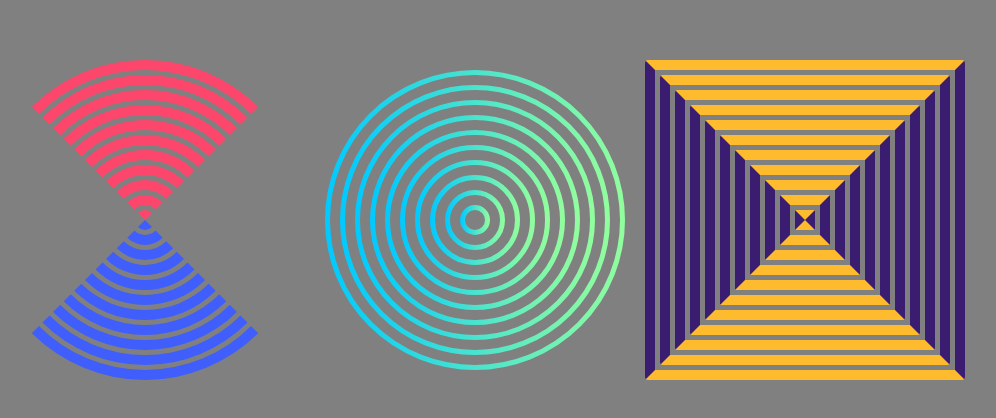
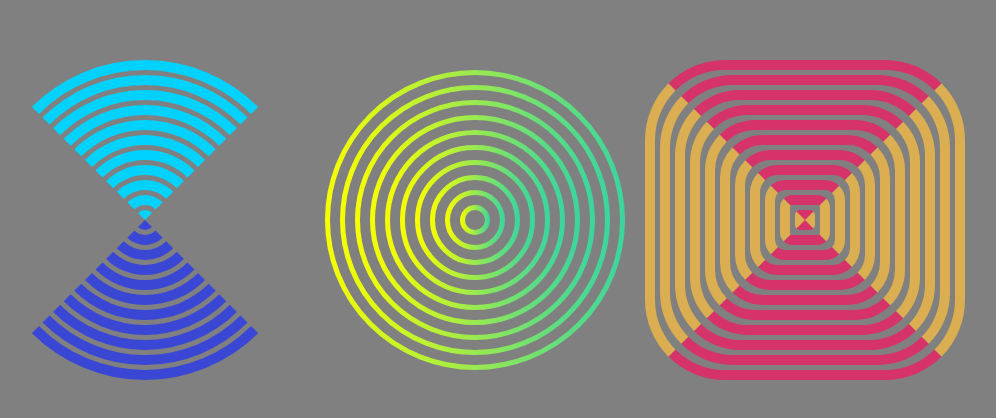
Before and after one commit to zero-to-mastery/coding_challenge-39, a plain HTML site: page index.html in a window 1280 px wide. Shown: the part 180-598 px from the top of the page, without its empty margins (165-1161 px from the left). Drawn offline with Linux system fonts and the light colour scheme.

Commit message:
Final Commit - Updated README to include link for a Codepen. - Tweaked colors on wheels to make each unique.

```diff
--- a/style.css
+++ b/style.css
@@ -19,7 +19,7 @@ body {
   align-items: center;
   margin: 5px;
   border: 10px solid transparent;
-  border-color: #FC466B transparent #3F5EFB transparent;
+  border-color: #00d2ff transparent #3a47d5 transparent;
   border-radius: 50%;
   animation: thing 5s cubic-bezier(0.35, -0.14, 0.79, 1.22) infinite;
 }
@@ -30,8 +30,7 @@ body {
   align-items: center;
   margin: 5px;
   border: 10px solid gray;
-
-  background: linear-gradient(90deg, #00c9ff 0%, #92fe9d 100%);
+  background: linear-gradient(90deg, #f8ff00 0%, #3ad59f 100%);
   border-radius: 50%;
   animation: thing2 5s cubic-bezier(0.35, -0.14, 0.79, 1.22) infinite;
 }
@@ -42,8 +41,8 @@ body {
   align-items: center;
   margin: 5px;
   border: 10px solid transparent;
-  border-color: #FDBB2D #3A1C71 #FDBB2D #3A1C71;
-  border-radius: 1%;
+  border-color: #d53369 #daae51 #d53369 #daae51;
+  border-radius: 25%;
   animation: thing3 5s cubic-bezier(0.35, -0.14, 0.79, 1.22) infinite;
 }
 
@@ -61,9 +60,6 @@ body {
 
 @keyframes thing3 {
   100% {
-    transform: rotatez(1turn);
+    transform: rotatez(-1turn);
   }
 }
-
-
-/* background: linear-gradient(90deg, #FDBB2D 0%, #3A1C71 100%); */
```
Also changed, not shown: 1 other file.
